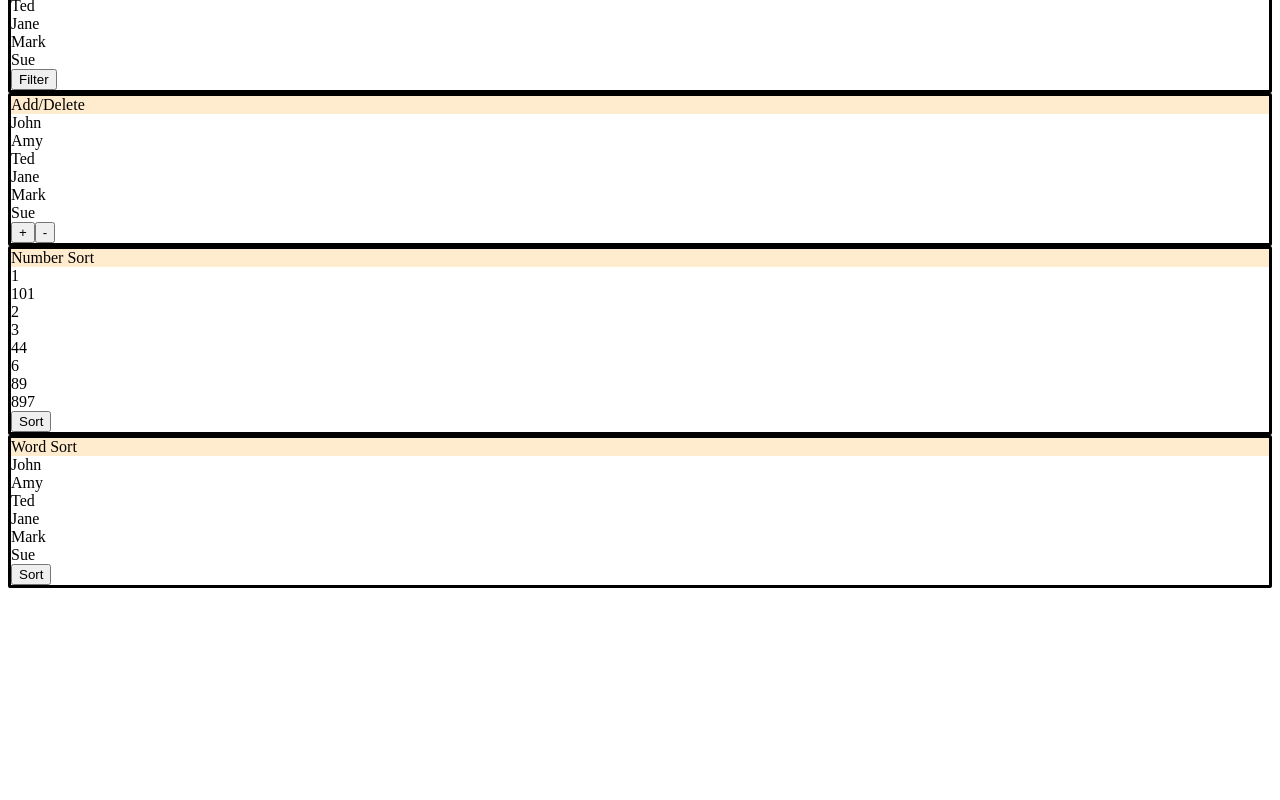
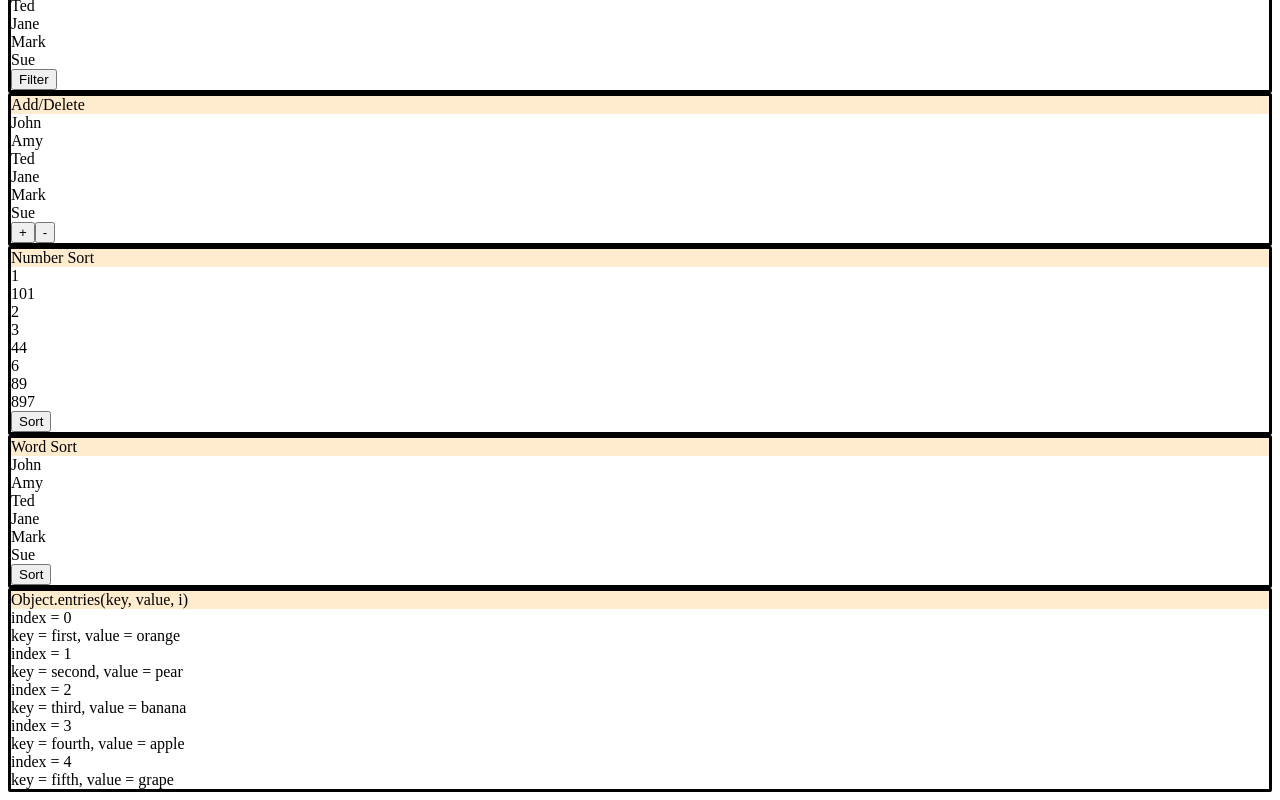
Before and after one commit to DXRovang/hook-playground, a React (Create React App) app: page / in a window 1280 px wide. Shown: the part 462-1262 px from the top of the page. Before the commit the page ends 1058 px from the top, so only its background shows below. Built offline with nearby package versions, Linux system fonts and the light colour scheme.

Commit message:
Object.entries

```diff
--- a/src/App.js
+++ b/src/App.js
@@ -8,11 +8,11 @@ function App() {
   const numbersArray = [3, 1, 6, 44, 89, 101, 2, 897]
 
   const myObject = {
-    1: "orange",
-    2: "pear",
-    3: "banana",
-    4: "apple",
-    5: "grape"
+    "first": "orange",
+    "second": "pear",
+    "third": "banana",
+    "fourth": "apple",
+    "fifth": "grape"
   }
 
   const [toggle, setToggle] = useState(true)
@@ -162,6 +162,18 @@ function App() {
       <div>{arrayState.map(n=><div>{n}</div>)}</div>
       <button onClick={sortWords}>Sort</button>
     </div>
+
+    <div className="border">
+      <div className="title">Object.entries(key, value, i)</div>
+      <div>{Object.entries(myObject).map(([key, value], i)=>(
+        <>
+        <div>index = {i}</div>
+        <div key={i}>key = {key},
+        value = {value} </div>
+        </>
+      ))}</div>
+    </div>
+    {console.log(Object.entries(myObject))}
     </>
 
   )
```
